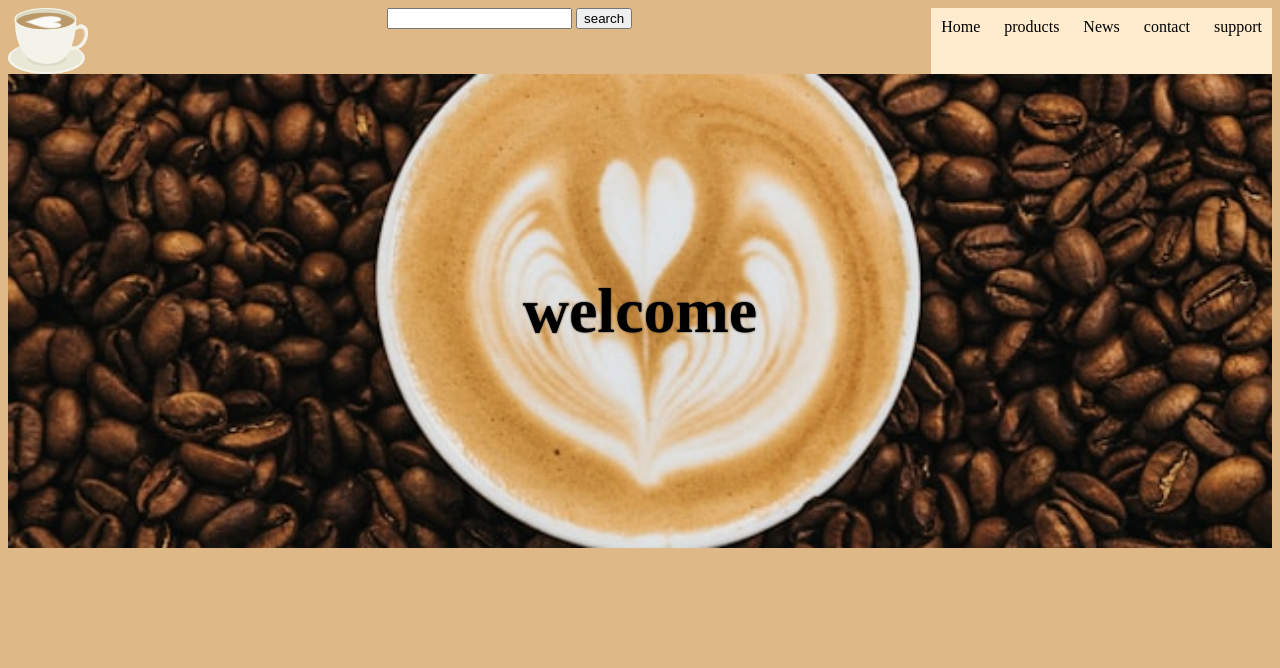
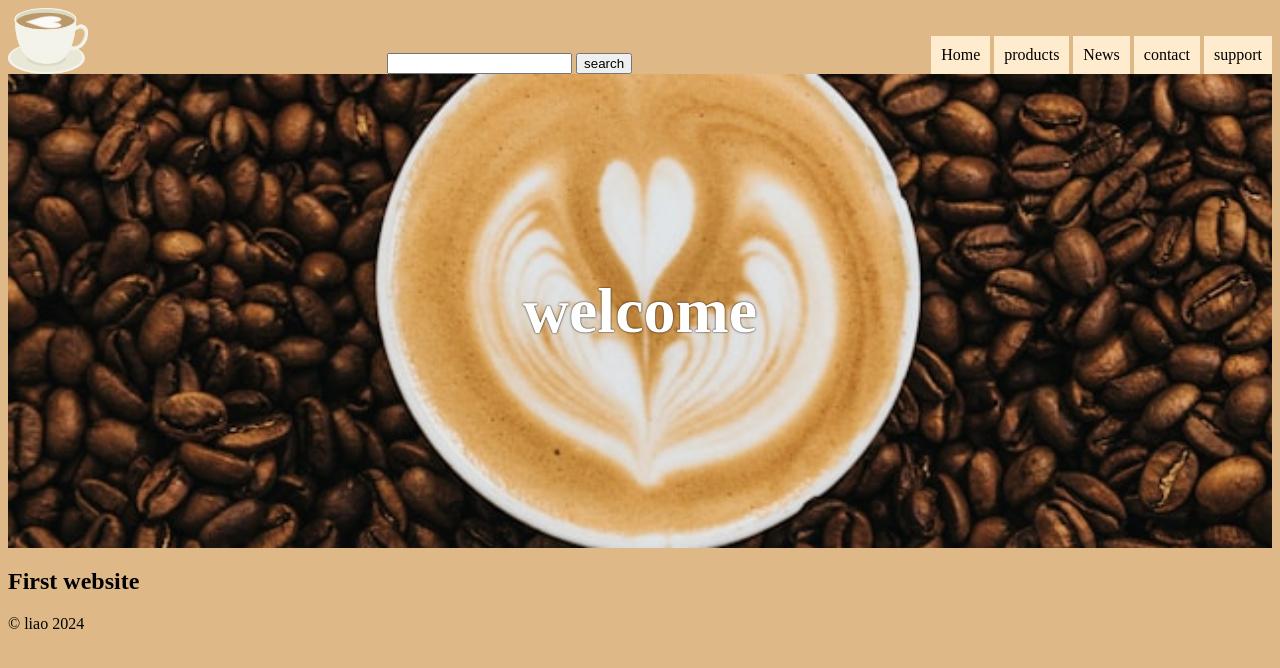
Before and after one commit to liao1002/website-developer, a plain HTML site: page index.html in a window 1280 px wide. Drawn offline with Linux system fonts and the light colour scheme.

Commit message:
added styles

```diff
--- a/index.html
+++ b/index.html
@@ -24,8 +24,15 @@
     <div class="banner">
         <h1>welcome</h1>
     </div>
-    <main></main>
-    <footer></footer>
+    <main>
+        <h2>First website</h2>
+        <p>
+
+        </p>
+    </main>
+    <footer>
+        <p class="copyright">&copy; liao 2024</p>
+    </footer>
 </body>
 
 
--- a/styles.css
+++ b/styles.css
@@ -8,7 +8,7 @@ body{
     /*margin: auto;*/
 }
 
-.navigation{
+.navigation a {
     text-align: center;
     background-color:blanchedalmond;
 }
@@ -28,12 +28,17 @@ body{
     /*to fit image inside banner box, use background-size: contain; */
     background-size: cover;
     background-position: center center;
+    display: flex;
+    justify-content: center;
+    align-items: center;
 
 }
 
 .main-header{
     display: flex;
+    flex-direction: row;
     justify-content:space-between;
+    align-items: flex-end;
 }
 .banner h1{
     text-align: center;
@@ -42,4 +47,11 @@ body{
     color: black;
     font-size: 4em;
     text-shadow: 0px 0px 2px #333333;
+    font-weight: 800;
+    color:white;
+    /* x offest y offest blur color */
+    text-shadow: 0px 0px 2px black;
 }
+.banner h1:hover{
+    fliter: blur( 5px );
+}
```
Also changed, not shown: 1 other file.
